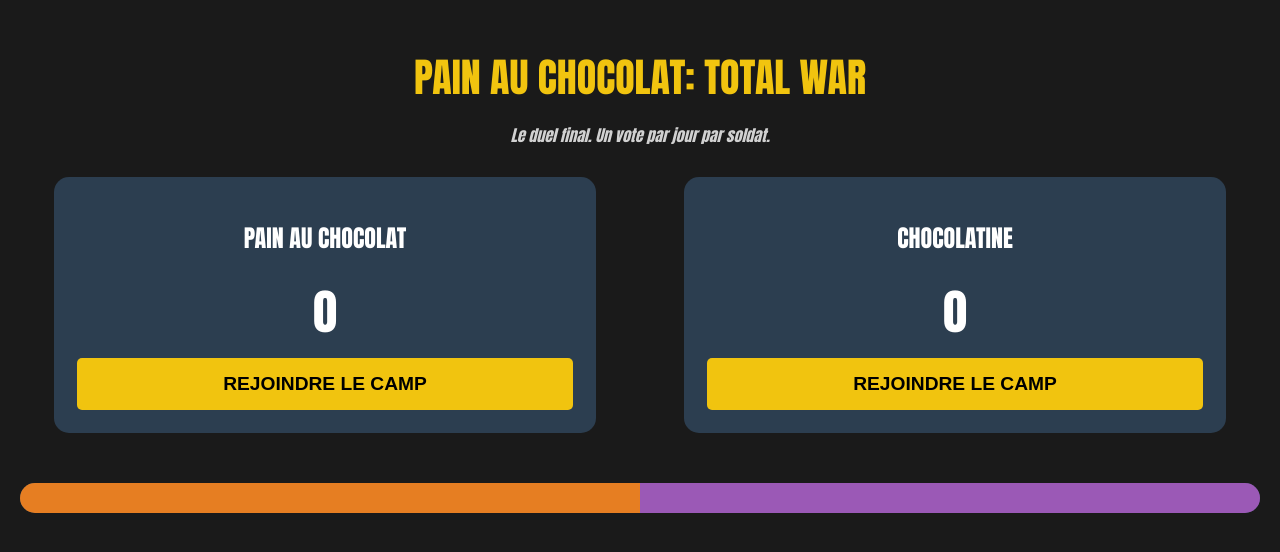
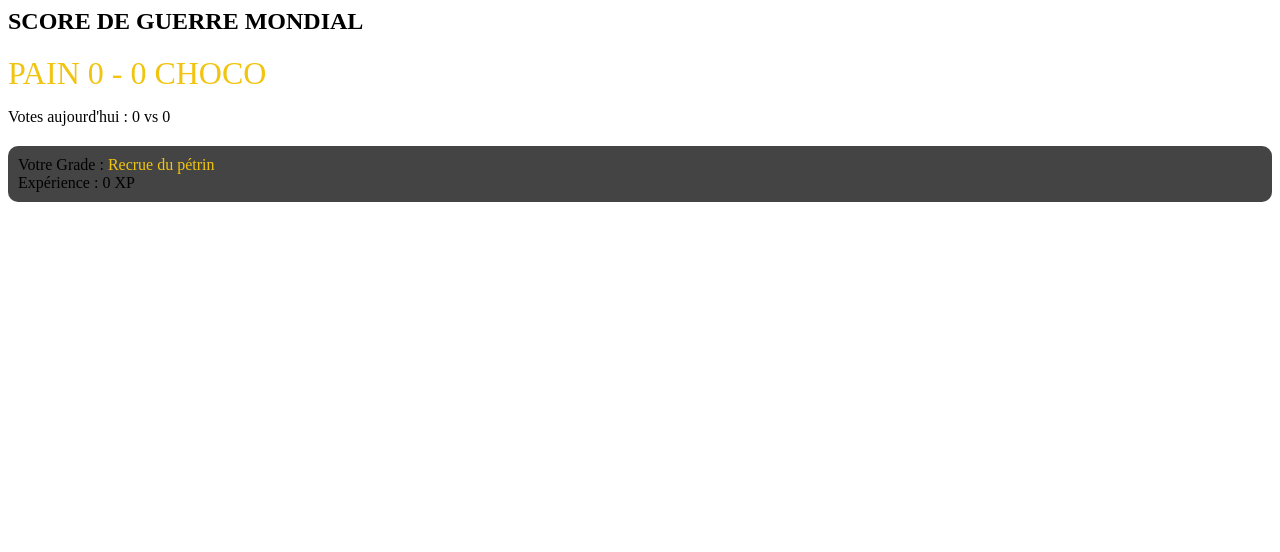
Before and after one commit to digitalphenotypelab-oudina/Chocolate-bread-Total-War, a website: page public/index.html in a window 1280 px wide. Drawn offline with nearby package versions, Linux system fonts and the light colour scheme; no server answers.

Commit message:
Gamification

```diff
--- a/public/index.html
+++ b/public/index.html
@@ -1,76 +1,56 @@
-<!DOCTYPE html>
-<html lang="fr">
-<head>
-    <meta charset="UTF-8">
-    <meta name="viewport" content="width=device-width, initial-scale=1.0">
-    <title>Pain au Chocolat: Total War</title>
-    <style>
-        body { font-family: 'Impact', sans-serif; text-align: center; background: #1a1a1a; color: white; margin: 0; padding: 20px; }
-        h1 { color: #f1c40f; text-transform: uppercase; font-size: 2.5rem; margin-bottom: 10px; }
-        .subtitle { font-style: italic; opacity: 0.8; margin-bottom: 30px; }
-
-        .battlefield { display: flex; justify-content: space-around; flex-wrap: wrap; gap: 20px; }
-        .warrior { background: #2c3e50; padding: 20px; border-radius: 15px; width: 40%; min-width: 280px; border: 3px solid transparent; transition: 0.3s; }
-        .warrior:hover { border-color: #f1c40f; }
-
-        .score { font-size: 3rem; margin: 10px 0; }
-        button { background: #f1c40f; border: none; padding: 15px 30px; font-weight: bold; border-radius: 5px; cursor: pointer; width: 100%; font-size: 1.2rem; }
-        button:disabled { background: #7f8c8d; cursor: not-allowed; }
-
-        .progress-container { background: #34495e; height: 30px; width: 100%; border-radius: 15px; margin-top: 50px; overflow: hidden; display: flex; }
-        #bar-pain { background: #e67e22; width: 50%; transition: 1s ease; }
-        #bar-choco { background: #9b59b6; width: 50%; transition: 1s ease; }
-    </style>
-</head>
-<body>
-    <h1>Pain au Chocolat: Total War</h1>
-    <p class="subtitle">Le duel final. Un vote par jour par soldat.</p>
-
-    <div class="battlefield">
-        <div class="warrior">
-            <h2>PAIN AU CHOCOLAT</h2>
-            <div class="score" id="score-pain">0</div>
-            <button id="btn-pain" onclick="castVote('pain')">REJOINDRE LE CAMP</button>
+<div class="stats">
+    <h2>SCORE DE GUERRE MONDIAL</h2>
+    <div style="font-size: 2rem; color: #f1c40f;">
+        PAIN <span id="global-pain">0</span> - <span id="global-choco">0</span> CHOCO
     </div>
-        <div class="warrior">
-            <h2>CHOCOLATINE</h2>
-            <div class="score" id="score-choco">0</div>
-            <button id="btn-choco" onclick="castVote('chocolatine')">REJOINDRE LE CAMP</button>
-        </div>
+    <p>Votes aujourd'hui : <span id="daily-pain">0</span> vs <span id="daily-choco">0</span></p>
 </div>
 
-    <div class="progress-container">
-        <div id="bar-pain"></div>
-        <div id="bar-choco"></div>
+<div id="user-rank" style="margin-top: 20px; padding: 10px; background: #444; border-radius: 10px;">
+    Votre Grade : <span id="rank-name" style="color: #f1c40f;">Recrue</span><br>
+    Expérience : <span id="user-xp">0</span> XP
 </div>
 
 <script src="/socket.io/socket.io.js"></script>
 <script>
     const socket = io();
 
+    // Récupérer l'XP locale ou démarrer à 0
+    let myXP = parseInt(localStorage.getItem('war_xp')) || 0;
+
+    function updateRankDisplay() {
+        document.getElementById('user-xp').innerText = myXP;
+        let rank = "Recrue du pétrin";
+        if(myXP >= 5) rank = "Soldat du Beurre";
+        if(myXP >= 15) rank = "Capitaine Croissant";
+        if(myXP >= 30) rank = "Maréchal de la Mie";
+        document.getElementById('rank-name').innerText = rank;
+    }
+
+    socket.on('updateScores', (data) => {
+        document.getElementById('global-pain').innerText = data.global.pain;
+        document.getElementById('global-choco').innerText = data.global.chocolatine;
+        document.getElementById('daily-pain').innerText = data.daily.pain;
+        document.getElementById('daily-choco').innerText = data.daily.chocolatine;
+        updateRankDisplay();
+    });
+
     function castVote(choice) {
         socket.emit('vote', choice);
     }
 
-        socket.on('updateScores', (scores) => {
-            document.getElementById('score-pain').innerText = scores.pain;
-            document.getElementById('score-choco').innerText = scores.chocolatine;
-
-            // Mise à jour de la barre
-            const total = scores.pain + scores.chocolatine || 1;
-            document.getElementById('bar-pain').style.width = (scores.pain / total * 100) + "%";
-            document.getElementById('bar-choco').style.width = (scores.chocolatine / total * 100) + "%";
+    socket.on('voteSuccess', () => {
+        myXP += 1; // Augmente l'expérience
+        localStorage.setItem('war_xp', myXP);
+        updateRankDisplay();
+        alert("Action héroïque enregistrée ! +1 XP");
+        document.querySelectorAll('button').forEach(b => b.disabled = true);
     });
 
-        socket.on('voteSuccess', () => {
+    socket.on('alreadyVoted', () => {
+        alert("Reposez-vous soldat, revenez demain !");
         document.querySelectorAll('button').forEach(b => b.disabled = true);
-            alert("Merci pour ton service, soldat ! Reviens demain.");
     });
 
-        socket.on('alreadyVoted', (msg) => {
-            alert(msg);
-            document.querySelectorAll('button').forEach(b => b.disabled = true);
-        });
+    updateRankDisplay();
 </script>
-</body>
-</html>
```
Also changed, not shown: server.js (+27 -12 lines). Lines whose indentation alone changed are shown as unchanged.
